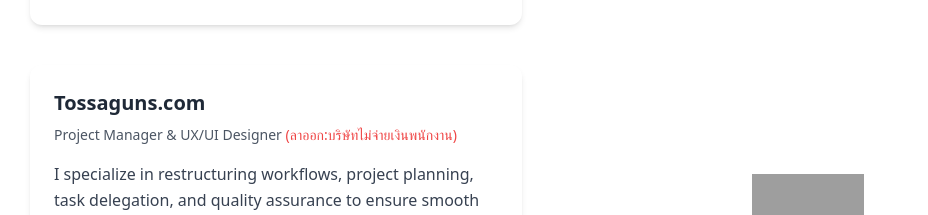
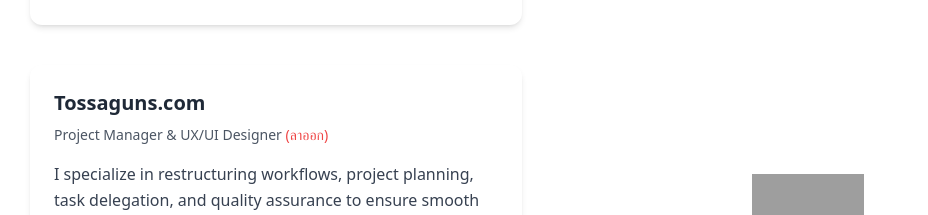
Before and after one commit to Prakasit-Sleepy/Myportfolio, a React (Vite) app: page / in a window 1280 px wide. Shown: the part 2485-2700 px from the top of the page, without its empty margins (98-1026 px from the left). Built offline with nearby package versions, Linux system fonts and the light colour scheme; grey boxes are pictures that could not be loaded; the HTML template or start-up script is replaced by a standard one.

Commit message:
อัปเดตล่าสุด

```diff
--- a/src/Home.jsx
+++ b/src/Home.jsx
@@ -462,7 +462,7 @@
             <p className="text-sm text-gray-600 mb-4">
               Project Manager & UX/UI Designer{" "}
               <span className="text-red-500">
-                (ลาออก:บริษัทไม่จ่ายเงินพนักงาน)
+                (ลาออก)
               </span>
             </p>
             <p className="text-gray-700 leading-relaxed">
```
